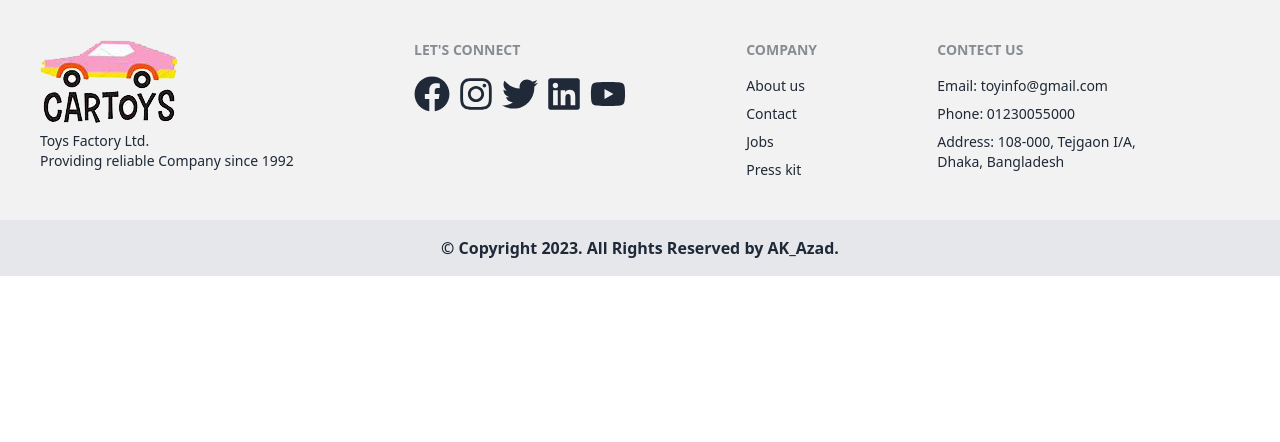
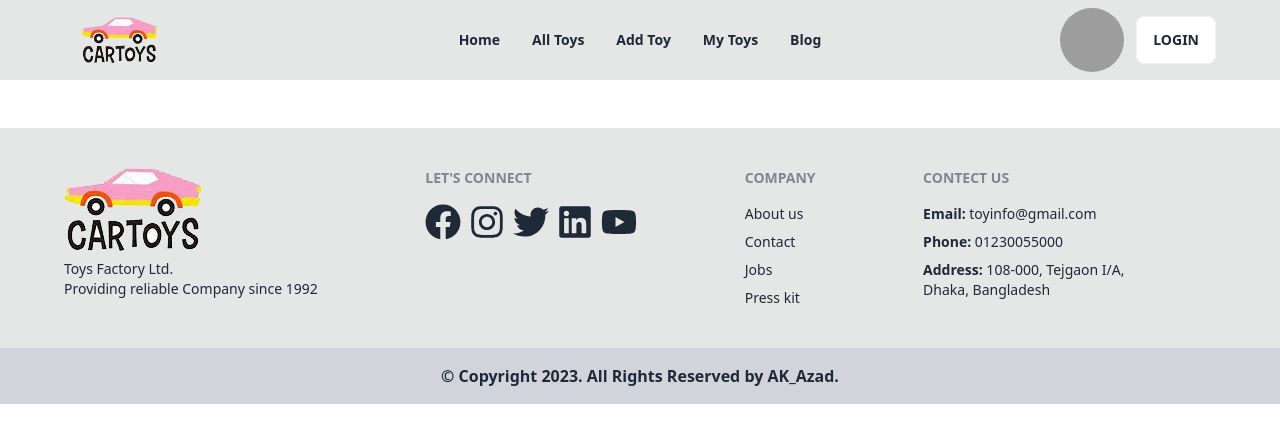
Before and after one commit to azaadd/toy-marketplace-client-side, a React (Create React App) app: page / in a window 1280 px wide. Shown: the top 442 px of the page. Built offline with nearby package versions, Linux system fonts and the light colour scheme; grey boxes are pictures that could not be loaded.

Commit message:
added header navbar section

```diff
--- a/src/index.js
+++ b/src/index.js
@@ -10,9 +10,11 @@ import router from './routes/Routes';
 
 const root = ReactDOM.createRoot(document.getElementById('root'));
 root.render(
-  <React.StrictMode>
-    <RouterProvider router={router} />
-  </React.StrictMode>
+  <div className='mx-auto'>
+    <React.StrictMode>
+      <RouterProvider router={router} />
+    </React.StrictMode>
+  </div>
 );
 
 // If you want to start measuring performance in your app, pass a function
--- a/src/layout/Main.js
+++ b/src/layout/Main.js
@@ -1,10 +1,12 @@
 import React from 'react';
 import { Outlet } from 'react-router-dom';
 import Footer from '../pages/shared/footer/Footer';
+import Header from '../pages/shared/header/Header';
 
 const Main = () => {
     return (
         <div>
+            <Header></Header>
             <Outlet></Outlet>
             <Footer></Footer>
         </div>
--- a/src/pages/shared/footer/Footer.js
+++ b/src/pages/shared/footer/Footer.js
@@ -4,8 +4,8 @@ import { FaFacebook, FaInstagram, FaLinkedin, FaTwitter, FaYoutube } from 'react
 
 const Footer = () => {
     return (
-        <div>
-            <footer className="footer p-10 bg-base-200 text-base-content">
+        <div className='mt-6'>
+            <footer className="px-16 footer p-10 bg-base-300 text-base-content">
                 <div>
                     <img src={logo} alt="" />
                     <p>Toys Factory Ltd.<br />Providing reliable Company since 1992</p>
@@ -32,12 +32,12 @@ const Footer = () => {
                 </div>
                 <div>
                     <span className="footer-title">Contect Us</span>
-                    <a href=' ' className=" ">Email: toyinfo@gmail.com</a>
-                    <a href=' ' className=" ">Phone: 01230055000</a>
-                    <a href=' ' className=" ">Address: 108-000, Tejgaon I/A, <br /> Dhaka, Bangladesh</a>
+                    <a href=' ' className=" "><strong>Email:</strong> toyinfo@gmail.com</a>
+                    <a href=' ' className=" "><strong>Phone:</strong> 01230055000</a>
+                    <a href=' ' className=" "><strong>Address:</strong> 108-000, Tejgaon I/A, <br /> Dhaka, Bangladesh</a>
                 </div>
             </footer>
-            <p className='text-center p-4 bg-gray-200 font-semibold'>&copy; Copyright 2023. All Rights Reserved by AK_Azad.</p>
+            <p className='text-center p-4 bg-gray-300 font-semibold hover:bg-slate-600 hover:text-white'>&copy; Copyright 2023. All Rights Reserved by AK_Azad.</p>
         </div>
     );
 };
--- /dev/null
+++ b/src/pages/shared/header/Header.js
@@ -0,0 +1,46 @@
+import React from 'react';
+import logo from '../../../assets/car-logo-e.png'
+import { Link } from 'react-router-dom';
+
+const Header = () => {
+    const navItems = <>
+        <li><a>Home</a></li>
+        <li><a>All Toys</a></li>
+        <li><a>Add Toy</a></li>
+        <li><a>My Toys</a></li>
+        <li><a>Blog</a></li>
+    </>
+
+
+    return (
+        <div className='mb-12'>
+            <div className="px-16 navbar bg-base-300">
+                <div className="navbar-start">
+                    <div className="dropdown">
+                        <label tabIndex={0} className="btn btn-ghost lg:hidden">
+                            <svg xmlns="http://www.w3.org/2000/svg" className="h-5 w-5" fill="none" viewBox="0 0 24 24" stroke="currentColor"><path strokeLinecap="round" strokeLinejoin="round" strokeWidth="2" d="M4 6h16M4 12h8m-8 6h16" /></svg>
+                        </label>
+                        <ul tabIndex={0} className="menu menu-sm dropdown-content mt-3 z-[1] p-2 shadow bg-base-100 rounded-box w-52 font-semibold">
+                            {navItems}
+                        </ul>
+                    </div>
+                    <Link to='/'>
+                        <img src={logo} alt='' className="btn btn-ghost normal-case text-xl"></img>
+                    </Link>
+                </div>
+                <div className="navbar-center hidden lg:flex">
+                    <ul className="menu menu-horizontal px-1 font-semibold">
+                        {navItems}
+                    </ul>
+                </div>
+
+                <div className="navbar-end">
+                    <img className='rounded-full w-16 h-16 bg-slate-300 mr-3' src="{}" alt="" />
+                    <Link to='/login' className="btn hover:bg-gray-400 hover:text-white bg-white">Login</Link>
+                </div>
+            </div>
+        </div>
+    );
+};
+
+export default Header;
```
